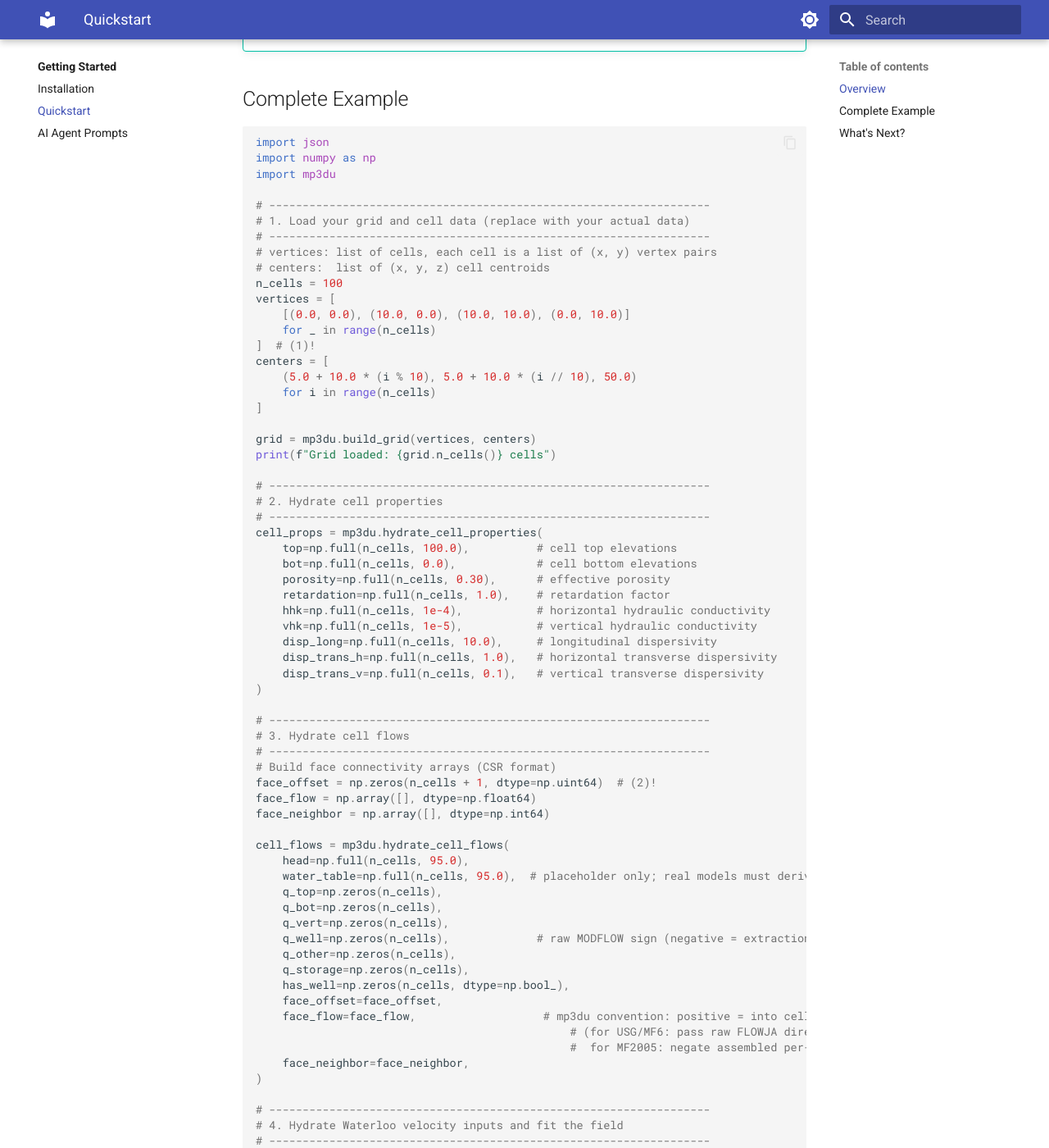
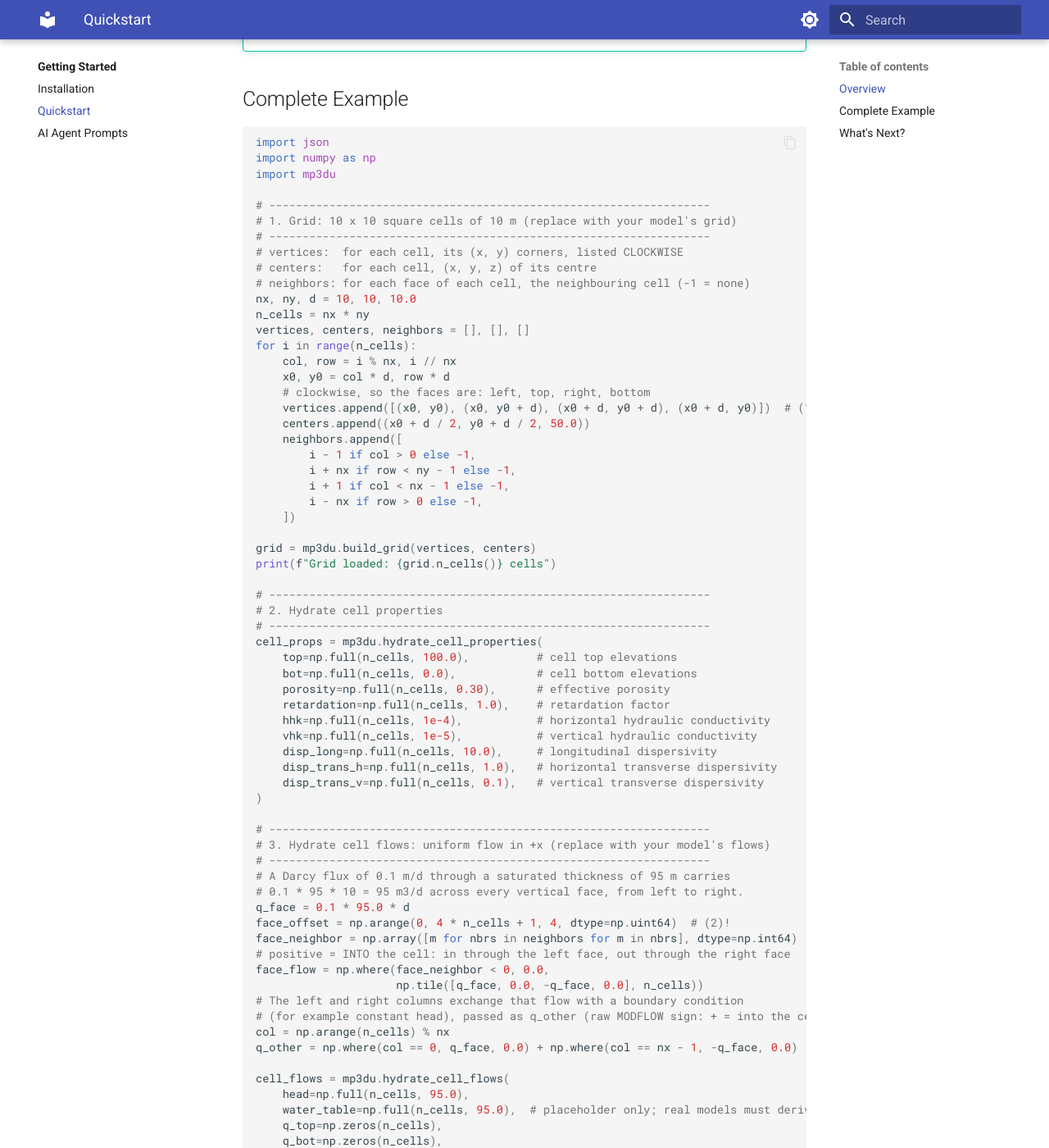
Before and after one commit to sspa-inc/mp3du-rs-docs, an MkDocs documentation site: the page built from docs/getting-started/quickstart.md, in a window 1280 px wide and 1400 px high, scrolled down 607 px. Shown: the whole window at 82% size. Built offline with MkDocs 1.6.1 and Material for MkDocs 9.7.7, drawn with Linux system fonts in a browser that asks for light colours; some of the changed text lies outside the part shown.

Commit message:
Docs: make the Quickstart and the minimal script run
Both passed cells without faces (the Quickstart crashed Python in 0.1.2,
the minimal script raised a ValueError), listed vertices counter-clockwise,
and gave z as an elevation. They now set up uniform flow on a real grid
(10 x 10 cells; one cell) with clockwise vertices, local z = 0.5 and the
right cell_id, and print positions that can be checked by hand
(x = 65 and 95; x = 60). Both run on 0.1.2.

Co-Authored-By: Claude Opus 5.5 <noreply@anthropic.com>

````diff
--- a/docs/getting-started/quickstart.md
+++ b/docs/getting-started/quickstart.md
@@ -26,19 +26,26 @@ import numpy as np
 import mp3du
 
 # ------------------------------------------------------------------
-# 1. Load your grid and cell data (replace with your actual data)
+# 1. Grid: 10 x 10 square cells of 10 m (replace with your model's grid)
 # ------------------------------------------------------------------
-# vertices: list of cells, each cell is a list of (x, y) vertex pairs
-# centers:  list of (x, y, z) cell centroids
-n_cells = 100
-vertices = [
-    [(0.0, 0.0), (10.0, 0.0), (10.0, 10.0), (0.0, 10.0)]
-    for _ in range(n_cells)
-]  # (1)!
-centers = [
-    (5.0 + 10.0 * (i % 10), 5.0 + 10.0 * (i // 10), 50.0)
-    for i in range(n_cells)
-]
+# vertices:  for each cell, its (x, y) corners, listed CLOCKWISE
+# centers:   for each cell, (x, y, z) of its centre
+# neighbors: for each face of each cell, the neighbouring cell (-1 = none)
+nx, ny, d = 10, 10, 10.0
+n_cells = nx * ny
+vertices, centers, neighbors = [], [], []
+for i in range(n_cells):
+    col, row = i % nx, i // nx
+    x0, y0 = col * d, row * d
+    # clockwise, so the faces are: left, top, right, bottom
+    vertices.append([(x0, y0), (x0, y0 + d), (x0 + d, y0 + d), (x0 + d, y0)])  # (1)!
+    centers.append((x0 + d / 2, y0 + d / 2, 50.0))
+    neighbors.append([
+        i - 1 if col > 0 else -1,
+        i + nx if row < ny - 1 else -1,
+        i + 1 if col < nx - 1 else -1,
+        i - nx if row > 0 else -1,
+    ])
 
 grid = mp3du.build_grid(vertices, centers)
 print(f"Grid loaded: {grid.n_cells()} cells")
@@ -59,22 +66,30 @@ cell_props = mp3du.hydrate_cell_properties(
 )
 
 # ------------------------------------------------------------------
-# 3. Hydrate cell flows
+# 3. Hydrate cell flows: uniform flow in +x (replace with your model's flows)
 # ------------------------------------------------------------------
-# Build face connectivity arrays (CSR format)
-face_offset = np.zeros(n_cells + 1, dtype=np.uint64)  # (2)!
-face_flow = np.array([], dtype=np.float64)
-face_neighbor = np.array([], dtype=np.int64)
+# A Darcy flux of 0.1 m/d through a saturated thickness of 95 m carries
+# 0.1 * 95 * 10 = 95 m3/d across every vertical face, from left to right.
+q_face = 0.1 * 95.0 * d
+face_offset = np.arange(0, 4 * n_cells + 1, 4, dtype=np.uint64)  # (2)!
+face_neighbor = np.array([m for nbrs in neighbors for m in nbrs], dtype=np.int64)
+# positive = INTO the cell: in through the left face, out through the right face
+face_flow = np.where(face_neighbor < 0, 0.0,
+                     np.tile([q_face, 0.0, -q_face, 0.0], n_cells))
+# The left and right columns exchange that flow with a boundary condition
+# (for example constant head), passed as q_other (raw MODFLOW sign: + = into the cell)
+col = np.arange(n_cells) % nx
+q_other = np.where(col == 0, q_face, 0.0) + np.where(col == nx - 1, -q_face, 0.0)
 
 cell_flows = mp3du.hydrate_cell_flows(
     head=np.full(n_cells, 95.0),
     water_table=np.full(n_cells, 95.0),  # placeholder only; real models must derive this from layer type
     q_top=np.zeros(n_cells),
     q_bot=np.zeros(n_cells),
-    q_vert=np.zeros(n_cells),
+    q_vert=np.zeros(n_cells),             # one layer, no recharge: no vertical flow
     q_well=np.zeros(n_cells),             # raw MODFLOW sign (negative = extraction)
-    q_other=np.zeros(n_cells),
-    q_storage=np.zeros(n_cells),
+    q_other=q_other,
+    q_storage=np.zeros(n_cells),          # steady state
     has_well=np.zeros(n_cells, dtype=np.bool_),
     face_offset=face_offset,
     face_flow=face_flow,                   # mp3du convention: positive = into cell
@@ -86,22 +101,32 @@ cell_flows = mp3du.hydrate_cell_flows(
 # ------------------------------------------------------------------
 # 4. Hydrate Waterloo velocity inputs and fit the field
 # ------------------------------------------------------------------
+# Face end points: each face runs from one vertex to the next
+v = np.array(vertices)                     # shape (n_cells, 4, 2)
+v_next = np.roll(v, -1, axis=1)
+face_vx1, face_vy1 = v[..., 0].ravel(), v[..., 1].ravel()
+face_vx2, face_vy2 = v_next[..., 0].ravel(), v_next[..., 1].ravel()
+face_length = np.hypot(face_vx2 - face_vx1, face_vy2 - face_vy1)
+centers_xy = np.array([[c[0], c[1]] for c in centers])
+# radius: 1.1 x the distance from the centre to the farthest vertex
+radii = 1.1 * np.hypot(v[..., 0] - centers_xy[:, :1], v[..., 1] - centers_xy[:, 1:]).max(axis=1)
+
 waterloo_inputs = mp3du.hydrate_waterloo_inputs(
-    centers_xy=np.array([[c[0], c[1]] for c in centers]),
-    radii=np.full(n_cells, 5.0),
-    perimeters=np.full(n_cells, 40.0),
-    areas=np.full(n_cells, 100.0),
+    centers_xy=centers_xy,
+    radii=radii,
+    perimeters=np.full(n_cells, 4 * d),
+    areas=np.full(n_cells, d * d),
     q_vert=np.zeros(n_cells),
     q_well=np.zeros(n_cells),              # raw MODFLOW sign — do NOT negate
-    q_other=np.zeros(n_cells),
+    q_other=q_other,
     face_offset=face_offset,
-    face_vx1=np.array([], dtype=np.float64),
-    face_vy1=np.array([], dtype=np.float64),
-    face_vx2=np.array([], dtype=np.float64),
-    face_vy2=np.array([], dtype=np.float64),
-    face_length=np.array([], dtype=np.float64),
+    face_vx1=face_vx1,
+    face_vy1=face_vy1,
+    face_vx2=face_vx2,
+    face_vy2=face_vy2,
+    face_length=face_length,
     face_flow=face_flow,                   # same array — positive = INTO cell
-    noflow_mask=np.zeros(0, dtype=np.bool_),
+    noflow_mask=face_neighbor < 0,
 )
 
 waterloo_cfg = mp3du.WaterlooConfig(order_of_approx=35, n_control_points=122)
@@ -145,9 +170,11 @@ config.validate()
 # ------------------------------------------------------------------
 # 6. Define starting positions and run
 # ------------------------------------------------------------------
+# z is the LOCAL height in the cell: 0 = bottom, 1 = top (not an elevation).
+# cell_id is the cell that contains (x, y): col + nx * row.
 particles = [
-    mp3du.ParticleStart(id=0, x=15.0, y=25.0, z=50.0, cell_id=12, initial_dt=1.0),
-    mp3du.ParticleStart(id=1, x=45.0, y=55.0, z=50.0, cell_id=54, initial_dt=1.0),
+    mp3du.ParticleStart(id=0, x=15.0, y=25.0, z=0.5, cell_id=21, initial_dt=1.0),
+    mp3du.ParticleStart(id=1, x=45.0, y=55.0, z=0.5, cell_id=54, initial_dt=1.0),
 ]
 
 results = mp3du.run_simulation(config, field, particles, parallel=True)
@@ -165,6 +192,8 @@ for result in results:
     if records:
         last = records[-1]
         print(f"  Final position: ({last['x']:.2f}, {last['y']:.2f}, {last['z']:.2f})")
+# The seepage velocity is 0.1 / 0.30 = 0.333 m/d, so after 150 days each
+# particle should be 50 m further in +x: at x = 65 and x = 95.
 ```
 
 !!! warning "Do not copy the placeholder `water_table` blindly"
@@ -174,8 +203,8 @@ for result in results:
     [Units & Conventions](../reference/units-and-conventions.md#elevations-and-saturated-thickness)
     before adapting this example to production data.
 
-1. Replace these placeholder vertices with your actual cell vertex coordinates from the MODFLOW-USG grid.
-2. The `face_offset` array uses CSR (Compressed Sparse Row) format. See [Units & Conventions](../reference/units-and-conventions.md#array-ordering) for details.
+1. Replace this grid with your model's cell polygons. Vertices must be listed **clockwise**; see [Units & Conventions](../reference/units-and-conventions.md#cell-vertex-winding-order-cw-required).
+2. The `face_offset` array uses CSR (Compressed Sparse Row) format: the faces of cell `i` are entries `face_offset[i]` to `face_offset[i+1] - 1` of the face arrays. Here every cell has 4 faces. Every cell needs at least 3 faces. See [Units & Conventions](../reference/units-and-conventions.md#array-ordering) for details.
 
 !!! info "Boundary Conditions"
     For models with boundary conditions (CHD, WEL, RCH, etc.), pass IFACE-based
````
Also changed, not shown: other parts of docs/getting-started/quickstart.md (+1 -1 lines), docs/examples/minimal-python-script.md (+31 -18 lines).
